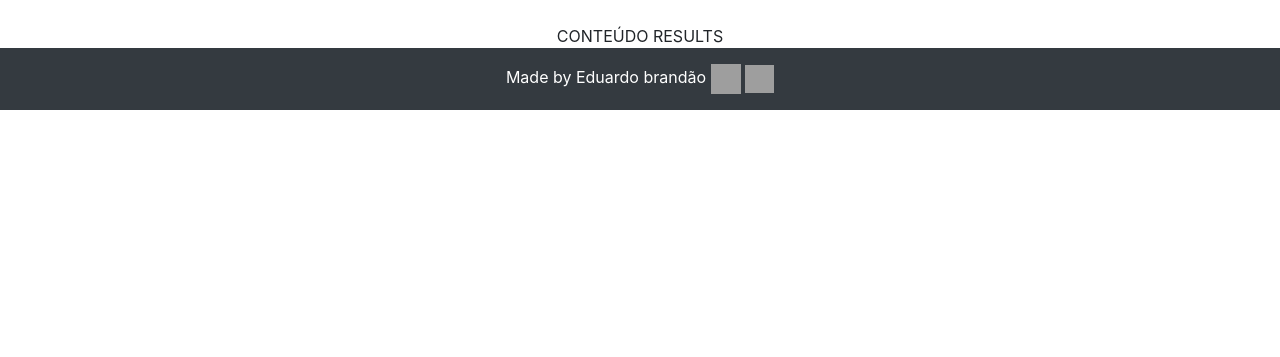
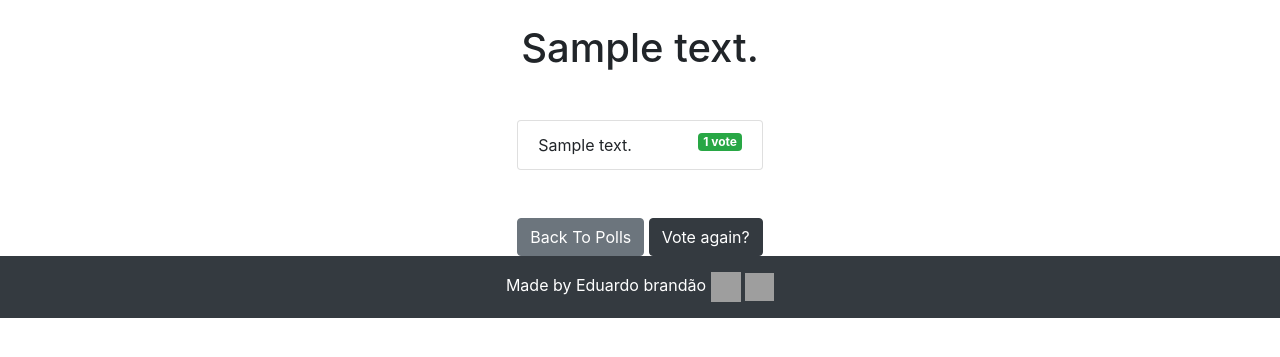
Before and after one commit to EduardoBran/System-Voting-App-Web-Py, a Django app: page /1/results in a window 1280 px wide. Shown: the part 56-413 px from the top of the page. Run offline with Django 4.2, Linux system fonts and the light colour scheme; tables that the repository leaves empty hold one stand-in row (values such as "Sample post"); some libraries are stand-ins or nearby versions; grey boxes are pictures that could not be loaded.

Commit message:
editando page results e sua view

```diff
--- a/votacao/templates/votacao/detail.html
+++ b/votacao/templates/votacao/detail.html
@@ -1,7 +1,7 @@
 {% extends 'base.html' %}
 
 {% block content %}
-<a class="btn btn-secondary btn-sm mb-3" href="#">Back To Polls</a>
+<a class="btn btn-secondary btn-sm mb-3" href="{% url 'votacao:index' %}">Back To Polls</a>
 <h1 class="text-center mb-3">{{ question.question_text }}</h1>
 
 {% if error_message %}
--- a/votacao/templates/votacao/results.html
+++ b/votacao/templates/votacao/results.html
@@ -2,6 +2,18 @@
 
 {% block content %}
 
-CONTEÚDO RESULTS
+<h1 class="mb-5 text-center">{{ question.question_text }}</h1>
+
+<ul class="list-group mb-5">
+    {% for choice in question.choice_set.all %}
+    <li class="list-group-item">
+        {{ choice.choice_text }} <span class="badge badge-success float-right">{{ choice.votes }}
+            vote{{ choice.votes | pluralize }}</span>
+    </li>
+    {% endfor %}
+</ul>
+
+<a class="btn btn-secondary" href="{% url 'votacao:index' %}">Back To Polls</a>
+<a class="btn btn-dark" href="{% url 'votacao:detail' question.id %}">Vote again?</a>
 
 {% endblock %}
--- a/votacao/views.py
+++ b/votacao/views.py
@@ -23,6 +23,6 @@ def detail(request, question_id):
 
 
 def results(request, question_id):
-    question = Question.objects.get(pk=question_id)
+    question = get_object_or_404(Question, pk=question_id)
     context = {'question': question}
     return render(request, 'votacao/results.html', context)
```
